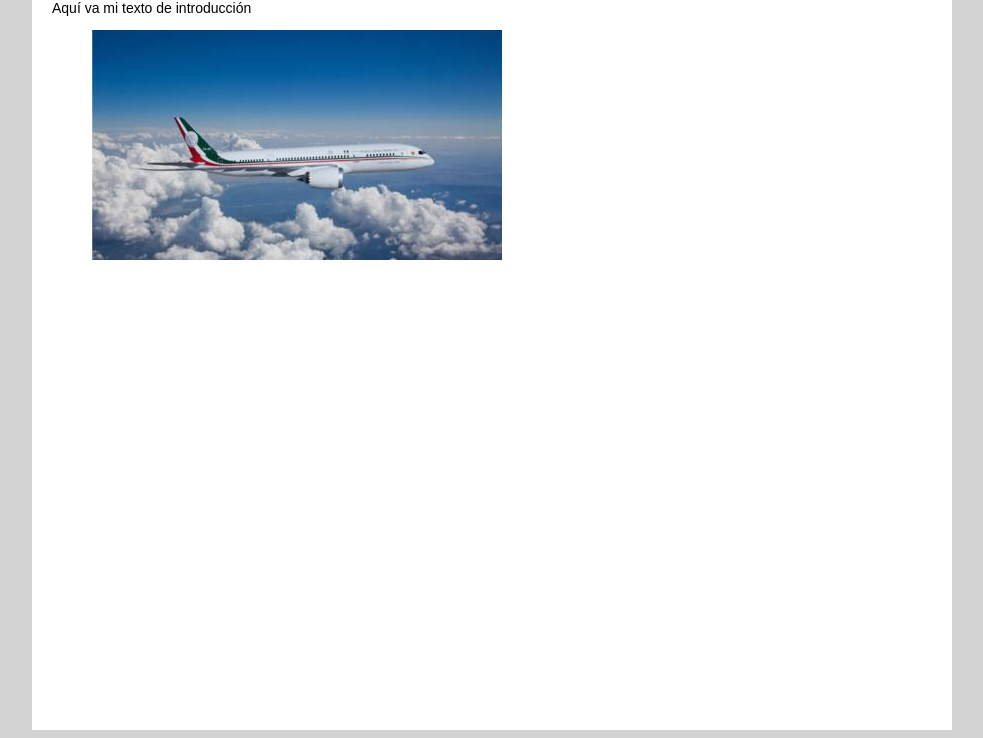
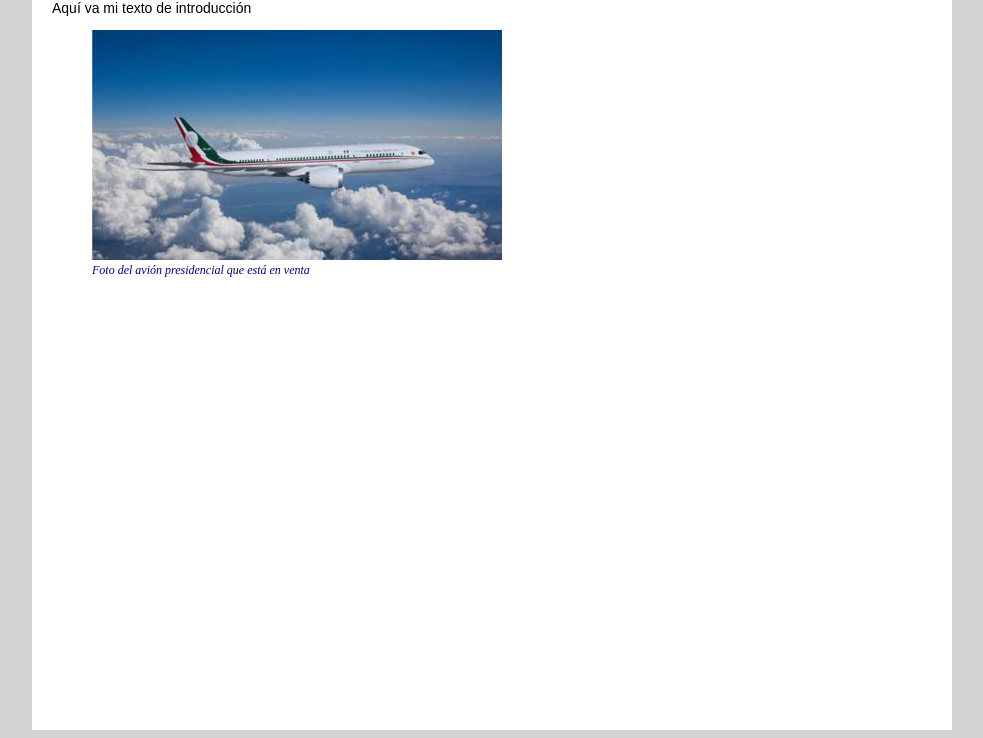
Before and after one commit to juanfdonoso/compint3_inicio, a plain HTML site: page index.html in a window 1280 px wide. Shown: the part 78-816 px from the top of the page, without its empty margins (148-1131 px from the left). Drawn offline with Linux system fonts and the light colour scheme.

Commit message:
Add files via upload

```diff
--- a/index.html
+++ b/index.html
@@ -13,6 +13,7 @@
         Aquí va mi texto de introducción
         <figure>
             <img src="images/avionPresidencial.jpg">
+            <div class="pieFoto">Foto del avión presidencial que está en venta</div>
         </figure>
 
 
```
